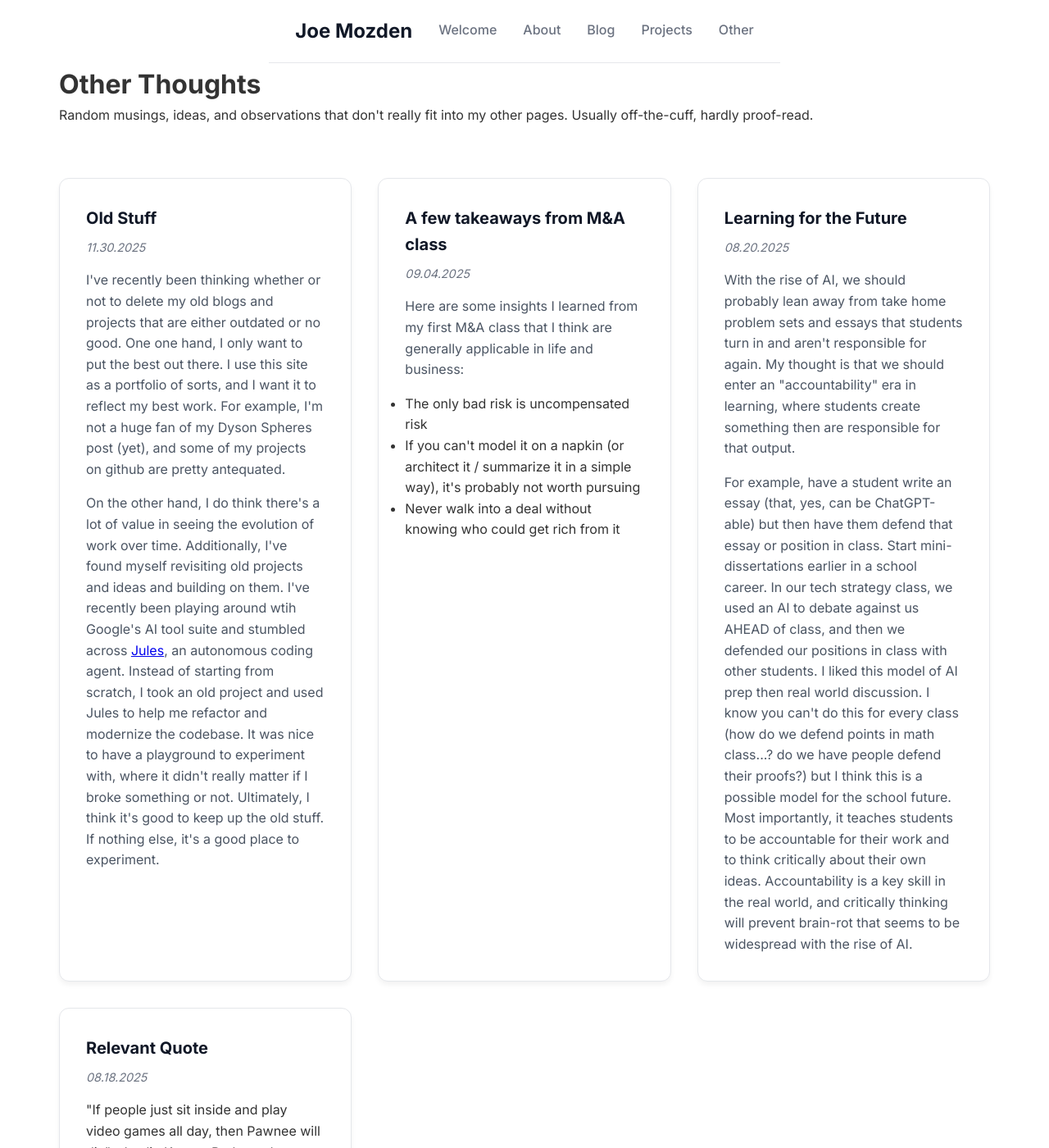
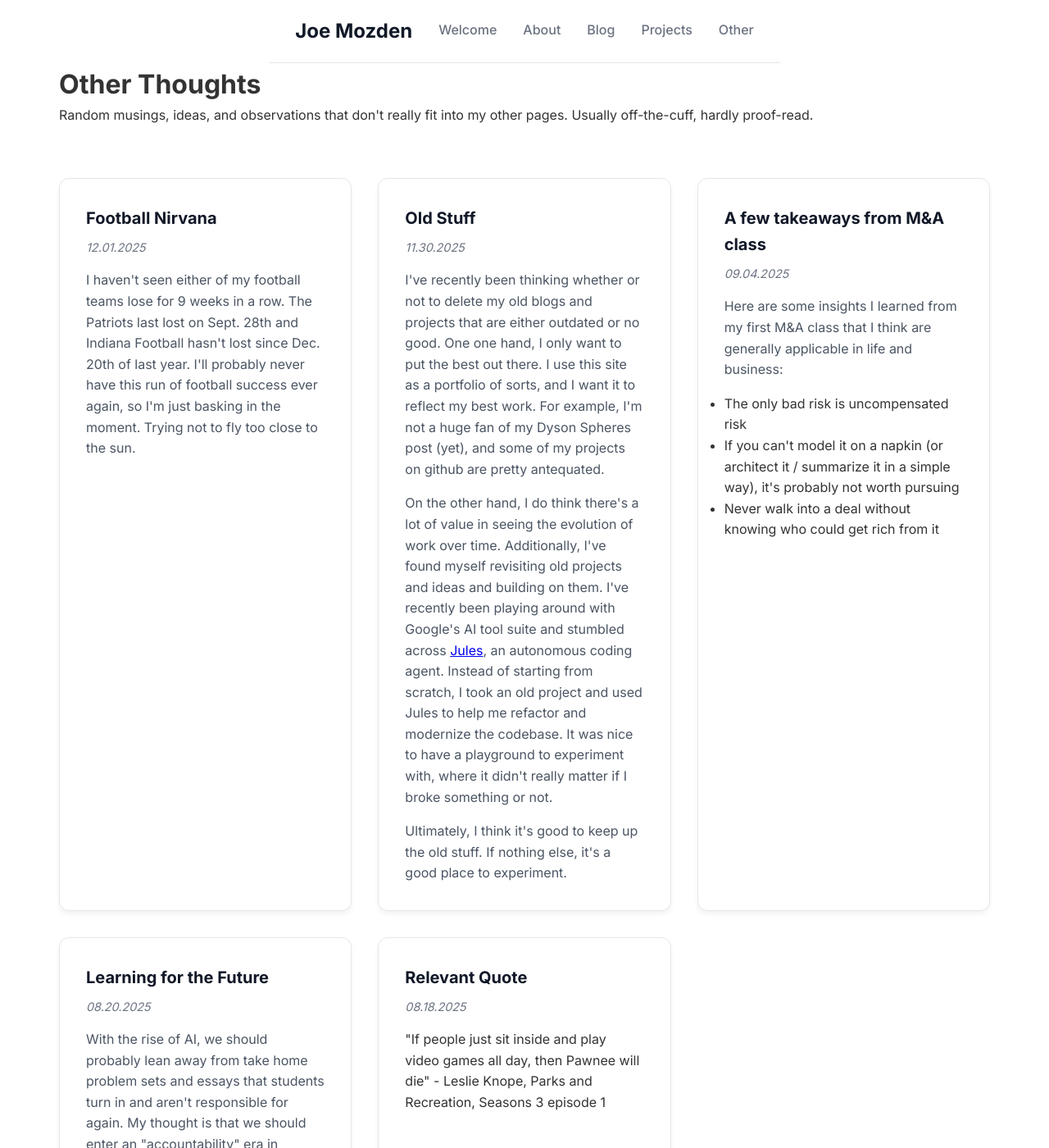
Before and after one commit to jmozden3/jmozden3.github.io, a Jekyll site: the page built from other.html, in a window 1280 px wide and 1400 px high. Shown: the whole window at 82% size. Built offline with Jekyll 4.4.1, drawn with Linux system fonts in a browser that asks for light colours.

Commit message:
new thought on football success

```diff
--- a/other.html
+++ b/other.html
@@ -19,6 +19,15 @@ title: Other
         <div class="thoughts-grid">
 
             <div class="thought-card">
+                <h3>Football Nirvana</h3>
+                <div class="thought-date">12.01.2025</div>
+                <p>I haven't seen either of my football teams lose for 9 weeks in a row. The Patriots last lost on Sept. 28th and
+                    Indiana Football hasn't lost since Dec. 20th of last year. I'll probably never have this run of football success ever again, so I'm just basking in the moment.
+                    Trying not to fly too close to the sun.
+                </p>
+            </div>
+
+            <div class="thought-card">
                 <h3>Old Stuff</h3>
                 <div class="thought-date">11.30.2025</div>
                 <p>I've recently been thinking whether or not to delete my old blogs and projects that are either outdated or no good.
@@ -28,9 +37,11 @@ title: Other
                 <p>
                     On the other hand, I do think there's a lot of value in seeing the evolution of work over time.
                     Additionally, I've found myself revisiting old projects and ideas and building on them.
-                    I've recently been playing around wtih Google's AI tool suite and stumbled across <a href="https://jules.google/" target="_blank" rel="noopener noreferrer">Jules</a>, an autonomous coding agent.
+                    I've recently been playing around with Google's AI tool suite and stumbled across <a href="https://jules.google/" target="_blank" rel="noopener noreferrer">Jules</a>, an autonomous coding agent.
                     Instead of starting from scratch, I took an old project and used Jules to help me refactor and modernize the codebase.
                     It was nice to have a playground to experiment with, where it didn't really matter if I broke something or not.
+                </p>
+                <p>
                     Ultimately, I think it's good to keep up the old stuff. If nothing else, it's a good place to experiment.
                 </p>
             </div>
```
Also changed, not shown: assets/images/business-articles-api-call.png (added), assets/images/business-articles-nyt-page.png (added), assets/images/nyt-apis.png (added), assets/images/nyt-claude-discussion.png (added), assets/images/nyt-newsletter-email.png (added).
